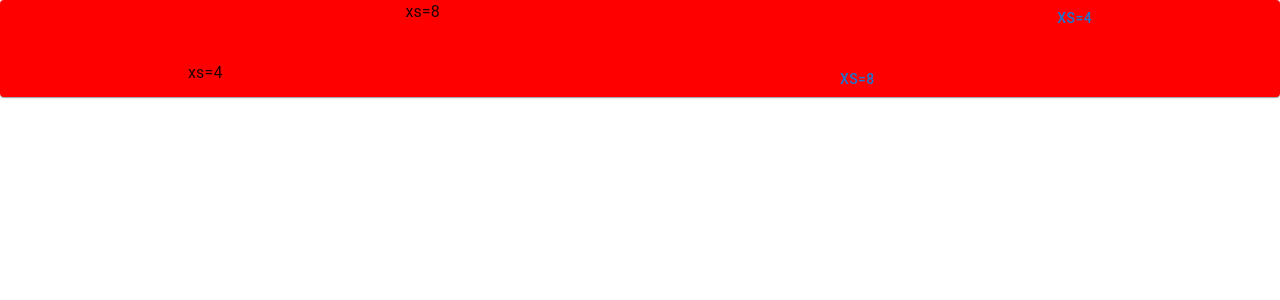
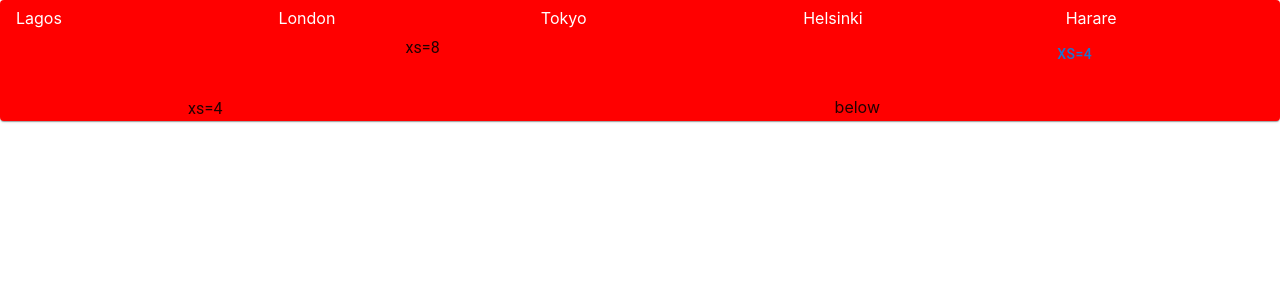
Before and after one commit to Codekazuki/weather-app, a React (Create React App) app: page / in a window 1280 px wide. Shown: the top 300 px of the page. Built offline with nearby package versions, Linux system fonts and the light colour scheme.

Commit message:
getting better

```diff
--- a/src/App.js
+++ b/src/App.js
@@ -1,4 +1,11 @@
-import { Button, Card, Typography } from "@mui/material";
+import {
+  Button,
+  Card,
+  Container,
+  ListItem,
+  Stack,
+  Typography,
+} from "@mui/material";
 
 import Grid from "@mui/material/Unstable_Grid2";
 
@@ -8,6 +15,13 @@ function App() {
   return (
     <div className='App'>
       <Card sx={{ backgroundColor: "red" }}>
+        <Stack direction='row' spacing={4} sx={{ color: "white" }}>
+          <ListItem>Lagos</ListItem>
+          <ListItem>London</ListItem>
+          <ListItem>Tokyo</ListItem>
+          <ListItem>Helsinki</ListItem>
+          <ListItem>Harare</ListItem>
+        </Stack>
         <Grid
           container
           spacing={{ xs: 2, md: 3 }}
@@ -23,7 +37,7 @@ function App() {
             <Typography>xs=4</Typography>
           </Grid>
           <Grid xs={8}>
-            <Button>xs=8</Button>
+            <Container>below</Container>
           </Grid>
         </Grid>
       </Card>
```
